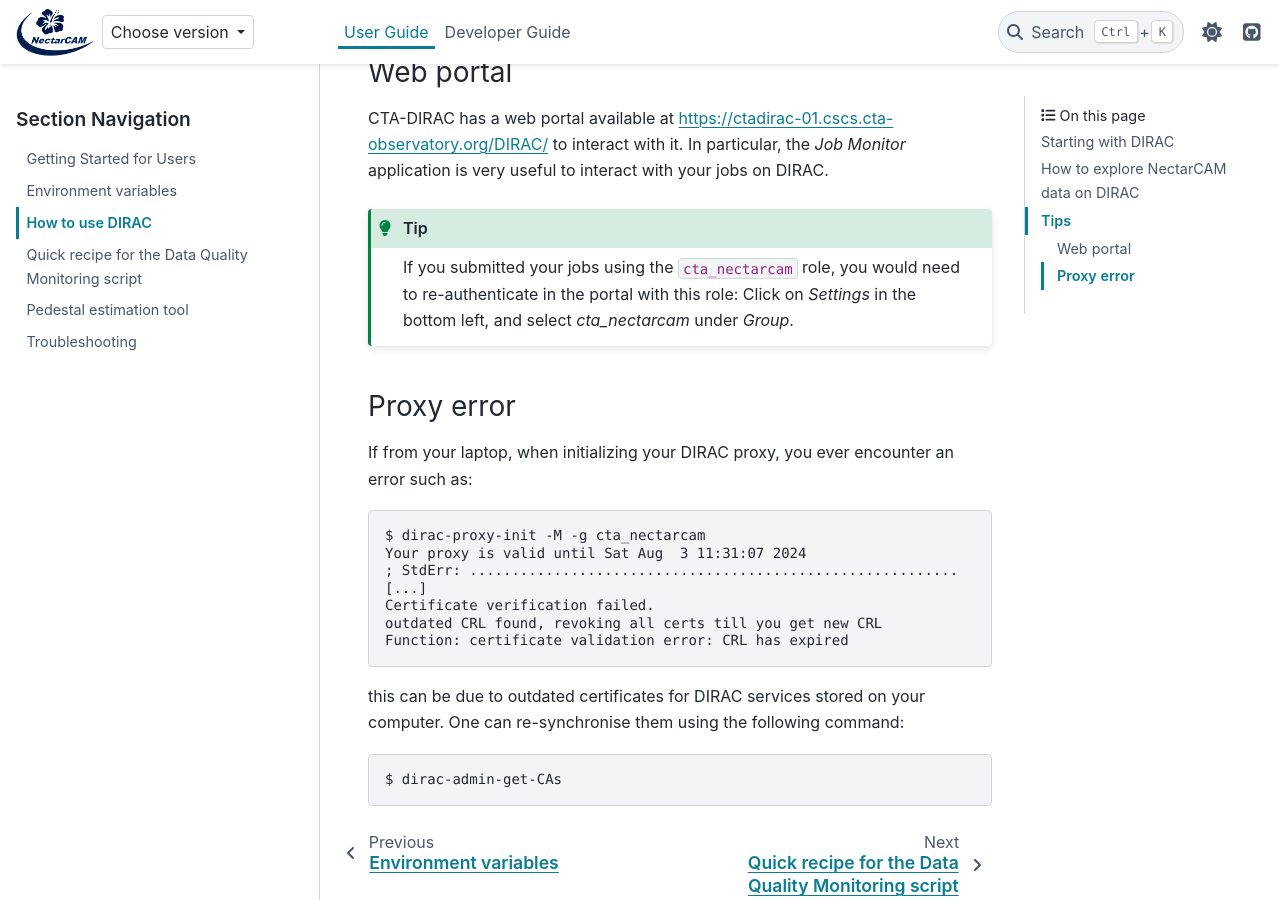
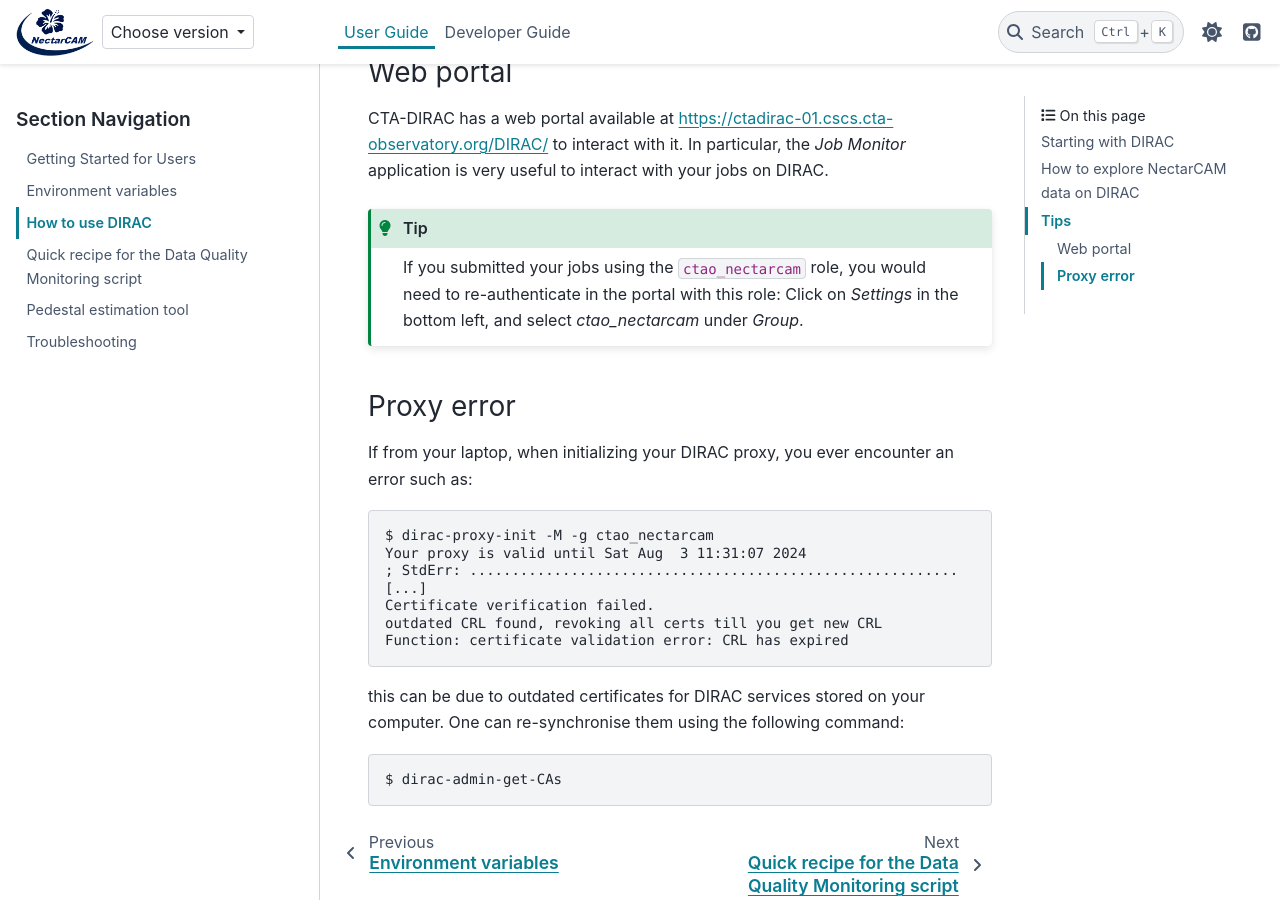
Before and after one commit to cta-observatory/nectarchain, a Sphinx documentation site: the page built from docs/user-guide/howto-dirac.rst, in a window 1280 px wide and 900 px high, scrolled down 2324 px. Built offline with Sphinx 7.4.7 and the PyData theme 0.15.4, drawn with Linux system fonts in a browser that asks for light colours; pages that are not in the unit, such as notebooks, are missing from menus; the version number could not be read and is left out; some of the changed text lies outside the part shown.

Commit message:
Update the documentation to reflect the change of the NectarCAM group on DIRAC from `¢ta_nectarcam` to `ctao_nectarcam` (#265)

```diff
--- a/docs/user-guide/howto-dirac.rst
+++ b/docs/user-guide/howto-dirac.rst
@@ -8,11 +8,11 @@ NectarCAM data are stored on the `EGI <https://www.egi.eu/>`_ grid using `CTA-DI
 Starting with DIRAC
 ===================
 
-To start interacting with DIRAC, one needs to initialize a proxy, with the ``cta_nectarcam`` role enabled:
+To start interacting with DIRAC, one needs to initialize a proxy, with the ``ctao_nectarcam`` role enabled:
 
 .. code-block:: console
 
-   $ dirac-proxy-init -M -g cta_nectarcam
+   $ dirac-proxy-init -M -g ctao_nectarcam
 
 DIRAC commands are quite long and can be tedious to learn and handle. Two main families of DIRAC commands which are useful are:
 
@@ -106,7 +106,7 @@ CTA-DIRAC has a web portal available at https://ctadirac-01.cscs.cta-observatory
 
 .. tip::
 
-    If you submitted your jobs using the ``cta_nectarcam`` role, you would need to re-authenticate in the portal with this role: Click on *Settings* in the bottom left, and select *cta_nectarcam* under *Group*.
+    If you submitted your jobs using the ``ctao_nectarcam`` role, you would need to re-authenticate in the portal with this role: Click on *Settings* in the bottom left, and select *ctao_nectarcam* under *Group*.
 
 Proxy error
 ^^^^^^^^^^^
@@ -115,7 +115,7 @@ If from your laptop, when initializing your DIRAC proxy, you ever encounter an e
 
 .. code-block:: console
 
-   $ dirac-proxy-init -M -g cta_nectarcam
+   $ dirac-proxy-init -M -g ctao_nectarcam
    Your proxy is valid until Sat Aug  3 11:31:07 2024
    ; StdErr: ..........................................................
    [...]
```
Also changed, not shown: 4 other files.
